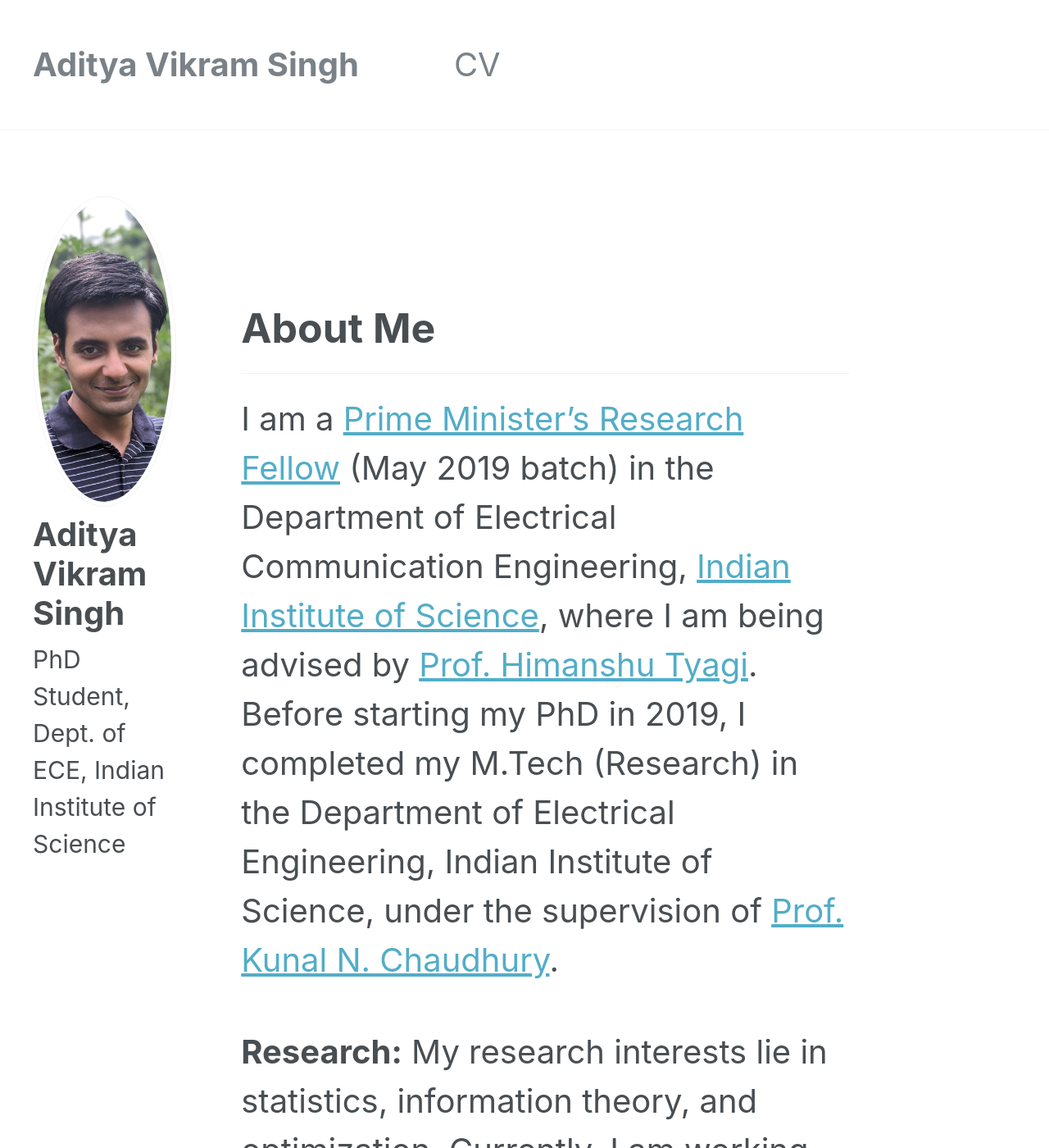
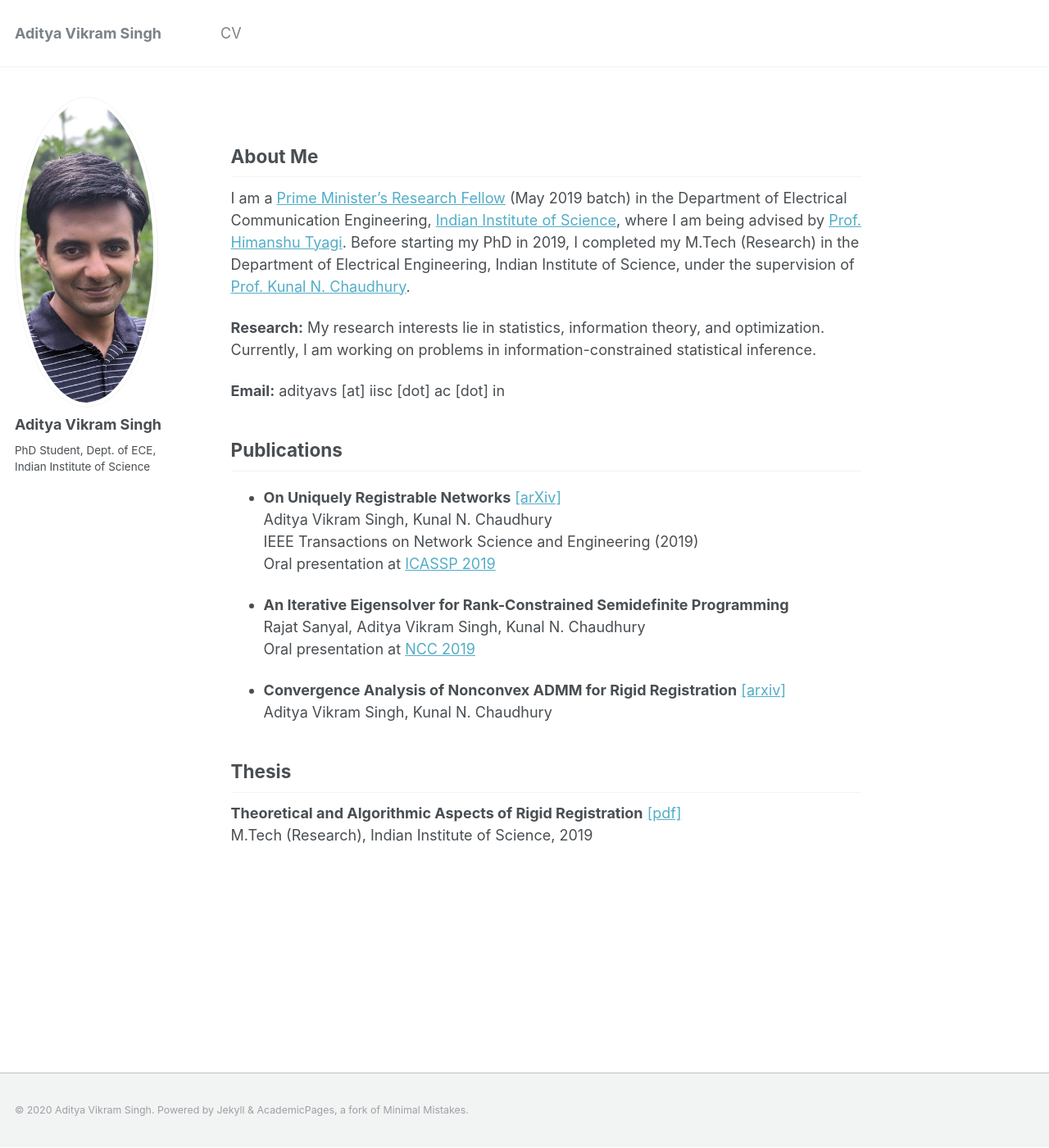
Before and after one commit to aditya-vs/aditya-vs.github.io, a Jekyll site: the page built from _pages/about.md, in a window 1280 px wide and 1400 px high. Shown: the whole window at 82% size. Built offline with Jekyll 4.4.1, drawn with Linux system fonts in a browser that asks for light colours.

Commit message:
Update _base.scss

```diff
--- a/_sass/_base.scss
+++ b/_sass/_base.scss
@@ -13,7 +13,6 @@ body {
   padding-bottom: 9em;
   color: $text-color;
   font-family: $global-font-family;
-  font-size: 40px;
   line-height: 1.5;
 
   &.overflow--hidden {
```
